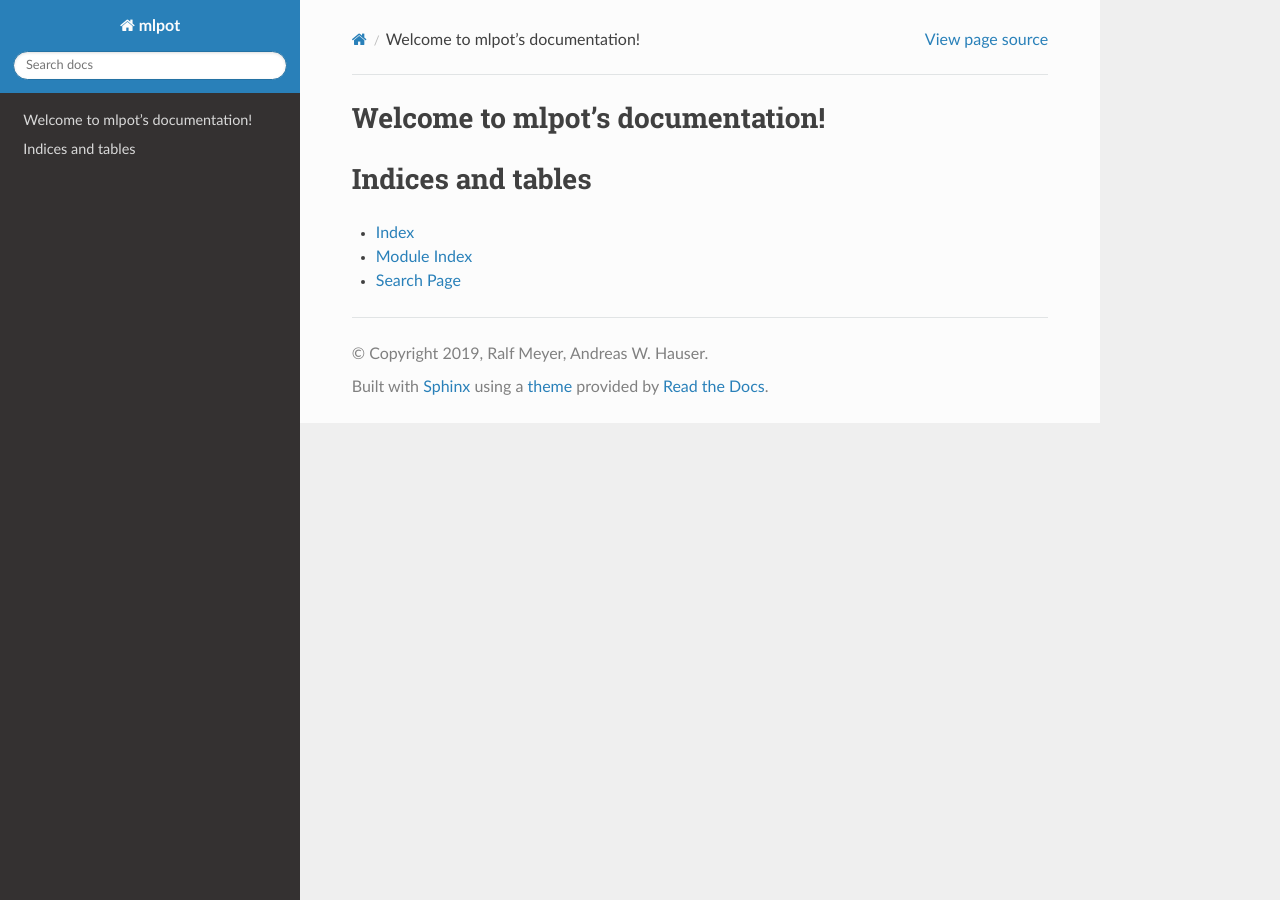
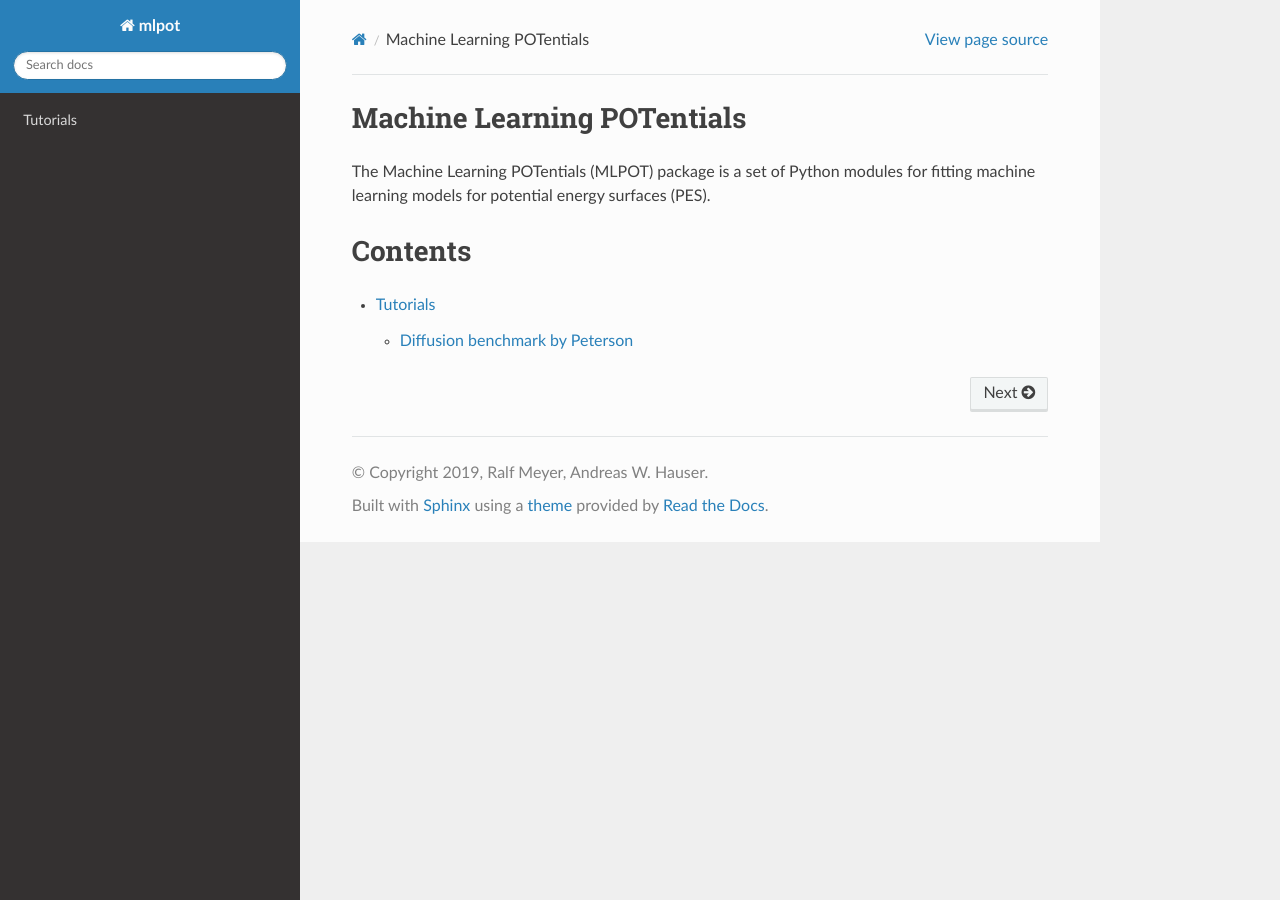
Before and after one commit to hauser-group/mlpot, a Sphinx documentation site: the page built from docs/source/index.rst, in a window 1280 px wide. Built offline with Sphinx 7.4.7 and the Read the Docs theme 2.0.0, drawn with Linux system fonts in a browser that asks for light colours.

Commit message:
DOC: setup of first documentation pages.

```diff
--- a/docs/source/index.rst
+++ b/docs/source/index.rst
@@ -3,18 +3,15 @@
    You can adapt this file completely to your liking, but it should at least
    contain the root `toctree` directive.
 
-Welcome to mlpot's documentation!
-=================================
+Machine Learning POTentials
+===========================
+
+The Machine Learning POTentials (MLPOT) package is a set of Python modules for
+fitting machine learning models for potential energy surfaces (PES).
+
+Contents
+========
 
 .. toctree::
-   :maxdepth: 2
-   :caption: Contents:
 
-
-
-Indices and tables
-==================
-
-* :ref:`genindex`
-* :ref:`modindex`
-* :ref:`search`
+    tutorials/tutorials
--- /dev/null
+++ b/docs/source/tutorials/mlneb/diffusion.rst
@@ -0,0 +1,11 @@
+.. _diffusion tutorial:
+
+===============================
+Diffusion benchmark by Peterson
+===============================
+
+.. literalinclude:: diffusion1.py
+
+.. literalinclude:: diffusion2.py
+
+.. literalinclude:: diffusion3.py
--- a/docs/source/tutorials/mlneb/diffusion1.py
+++ b/docs/source/tutorials/mlneb/diffusion1.py
@@ -12,8 +12,7 @@ slab[15].symbol = 'Pt'
 add_adsorbate(slab, 'Au', 1.7, 'hollow')
 slab.center(axis=2, vacuum=4.0)
 
-# All substrate atoms. Varies from ASE example where only second and third
-# layer are fixed
+# Fix all substrate atoms.
 mask = [atom.tag > 0 for atom in slab]
 #print(mask)
 slab.set_constraint(FixAtoms(mask=mask))
```
Also changed, not shown: docs/source/tutorials/tutorials.rst (added, +11 -0 lines).
